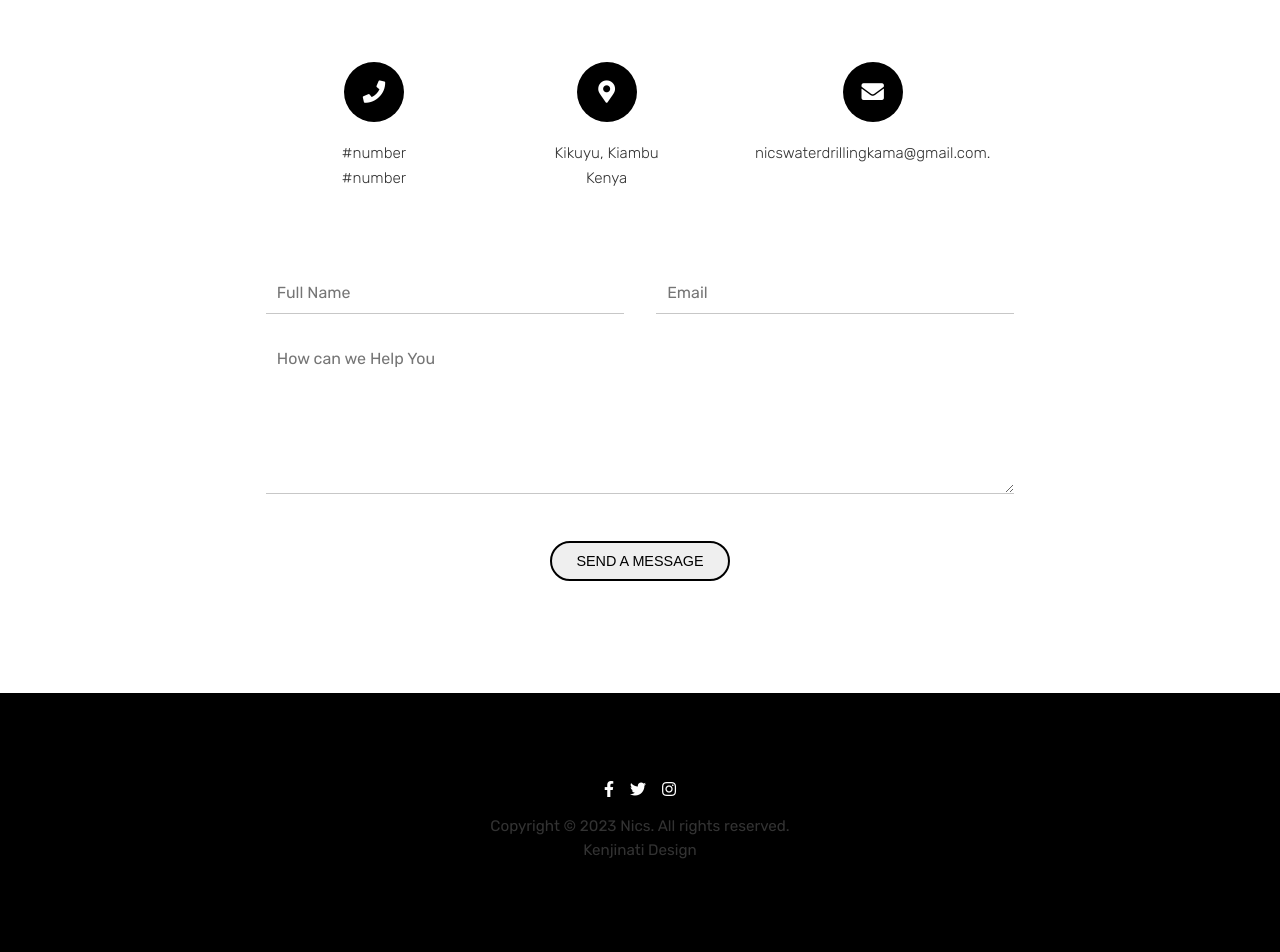
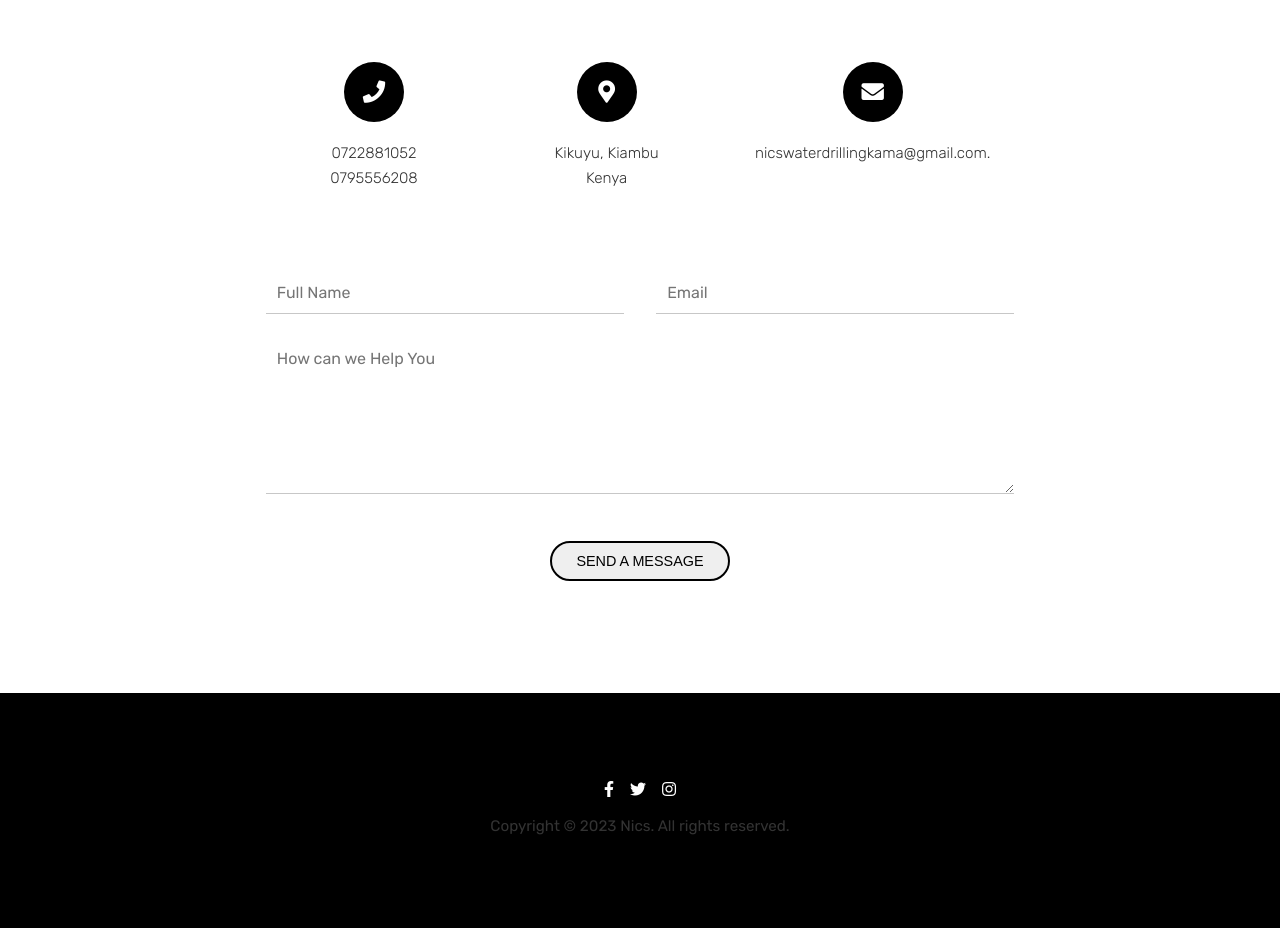
Before and after one commit to juanjohi/armroth, a plain HTML site: page index.html in a window 1280 px wide. Shown: the part 3903-4855 px from the top of the page. After the commit the page ends 4831 px from the top, so only its background shows below. Drawn offline with Linux system fonts and the light colour scheme.

Commit message:
Update index.html

```diff
--- a/index.html
+++ b/index.html
@@ -246,7 +246,7 @@
                     <span><i class = "fas fa-phone"></i></span>
                     <span>
               <p class = "text">
-                #number<br>#number</p>
+                0722881052<br>0795556208</p>
             </span>
                 </div>
 
@@ -286,7 +286,7 @@
                 <li><i class="fab fa-twitter "></i></li>
                 <li><i class="fab fa-instagram "></i></li>
             </ul>
-            <p class="text ">Copyright &copy; 2023 Nics. All rights reserved.<br>Kenjinati Design</p>
+            <p class="text ">Copyright &copy; 2023 Nics. All rights reserved.</p>
         </div>
     </footer>
 
```
